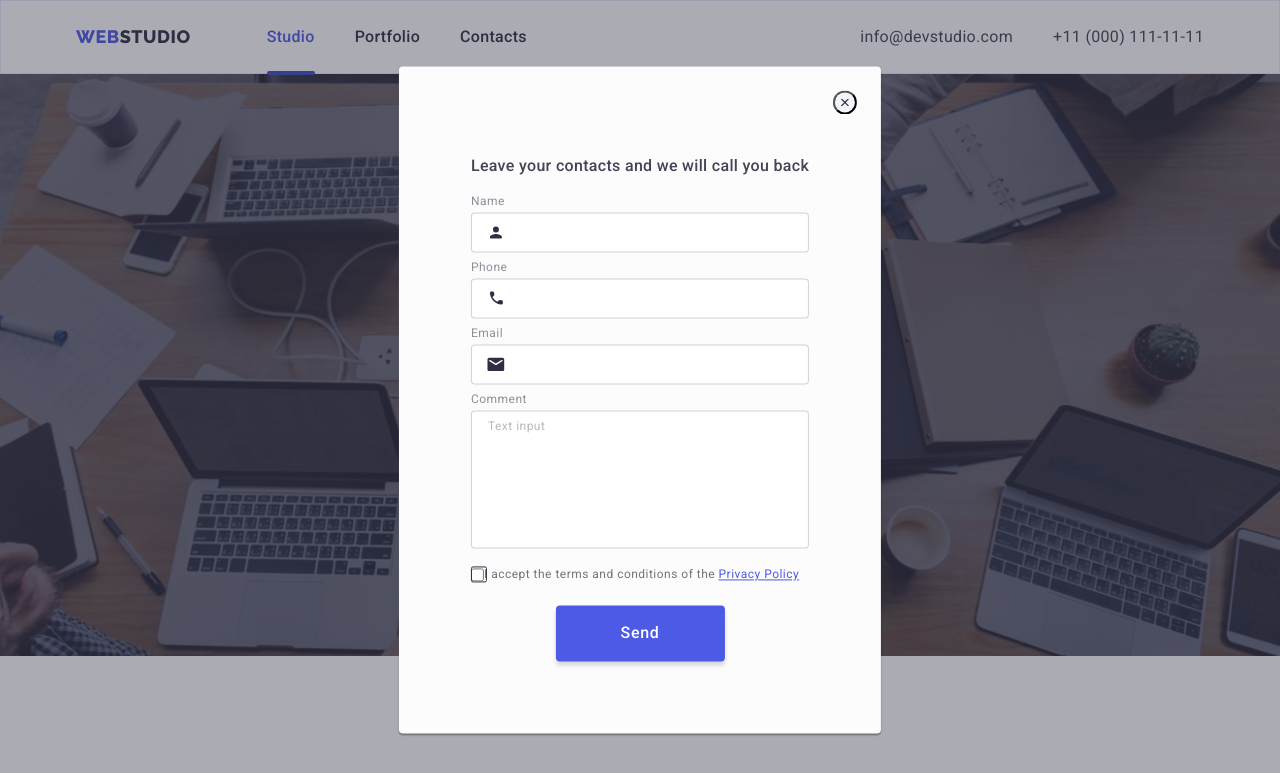
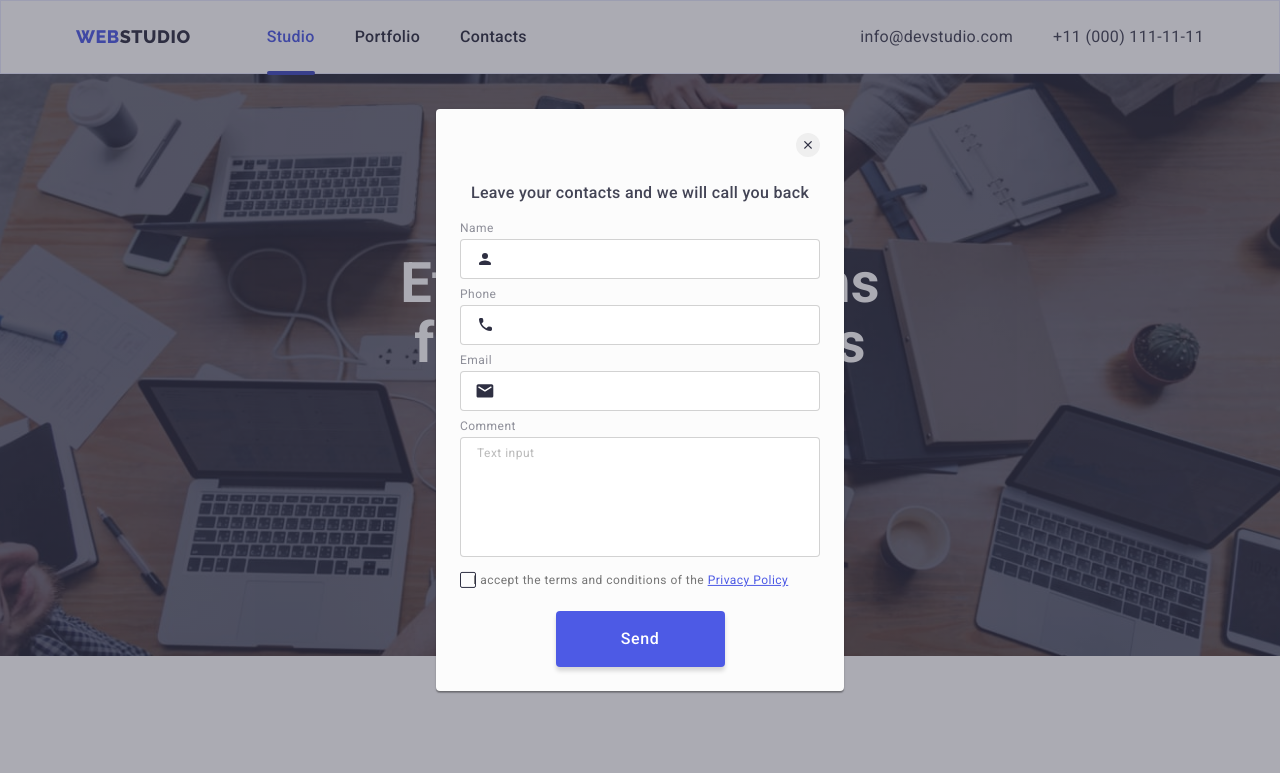
Before and after one commit to NataliiaBoh/goit-markup-hw-06, a plain HTML site: page index.html in a window 1280 px wide. Both pictures are taken after a click on the button "Order Service". Shown: the top 773 px of the page. Drawn offline with nearby package versions, Linux system fonts and the light colour scheme.

Commit message:
add changes

```diff
--- a/css/styles.css
+++ b/css/styles.css
@@ -616,6 +616,7 @@
     border: 1px solid #FFFFFF;
     filter: drop-shadow(0px 4px 4px rgba(0, 0, 0, 0.15));
     border-radius: 4px;
+    color: var(--primary-white-color);
     background-color: #2E2F42;
 }
 
@@ -641,7 +642,7 @@
     cursor: pointer;
 }
 
-.modal-footer-button:hover,
+
 .modal-footer-button:focus {
     background-color: var(--button-nav-color);
 }
@@ -684,18 +685,22 @@
     background: #FCFCFC;
     box-shadow: 0px 1px 1px rgba(0, 0, 0, 0.14), 0px 1px 3px rgba(0, 0, 0, 0.12), 0px 2px 1px rgba(0, 0, 0, 0.2);
     border-radius: 4px;
-    padding: 72px; 24px; 24px; 24px;
+    padding: 72px 24px 24px ;
 
 }
 
 .modal .button {
+
     position: absolute;
+    cursor: pointer;
     width: 24px;
     height: 24px;
     top: 24px;
     right: 24px;
+    border: none;
     border-radius: 50%;
-    background-color: #F4F4FD;
+
+    fill: transparent;
 
     transition: background-color 250ms cubic-bezier(0.4, 0, 0.2, 1);
 }
@@ -706,7 +711,7 @@
     top: 24px;
     right: 24px;
     border-radius: 50%;
-    background-color: #404BBF;
+    fill: var(--primary-btn-color);
 }
 
 .close {
@@ -724,6 +729,7 @@
     text-align: center;
     color: var(--primary-text-color);
 
+    margin-top: 0;
     margin-bottom: 16px;
 }
 
@@ -799,8 +805,9 @@
 }
 
 .modal-form-comment {
+    display: block;
     width: 100%;
-    height: 138px;
+    height: 120px;
     resize: none;
 
     border: none;
@@ -833,11 +840,17 @@
     display: flex;
     align-items: center;
 
+
+
     font-size: 12px;
     line-height: 1.17;
     letter-spacing: 0.04em;
     color: #757575;
 }
+.modal-form-input-checkbox-vishidden {
+    visibility: hidden;
+}
+
 
 .text-privacy-police {
     color: var(--accent-color);
@@ -846,7 +859,7 @@
 .modal-form-icon-checkbox {
     position: absolute;
     display: inline-flex;
-    order: -1;
+
 
     margin-right: 8px;
 
--- a/index.html
+++ b/index.html
@@ -561,7 +561,7 @@
 
           <label class="modal-form-label-checkbox"
             ><input
-              class="modal-form-input-checkbox visually-hidden"
+              class="modal-form-input-checkbox-vishidden"
               type="checkbox"
               name="user-policy"
             />
```
Lines whose indentation alone changed are shown as unchanged.
